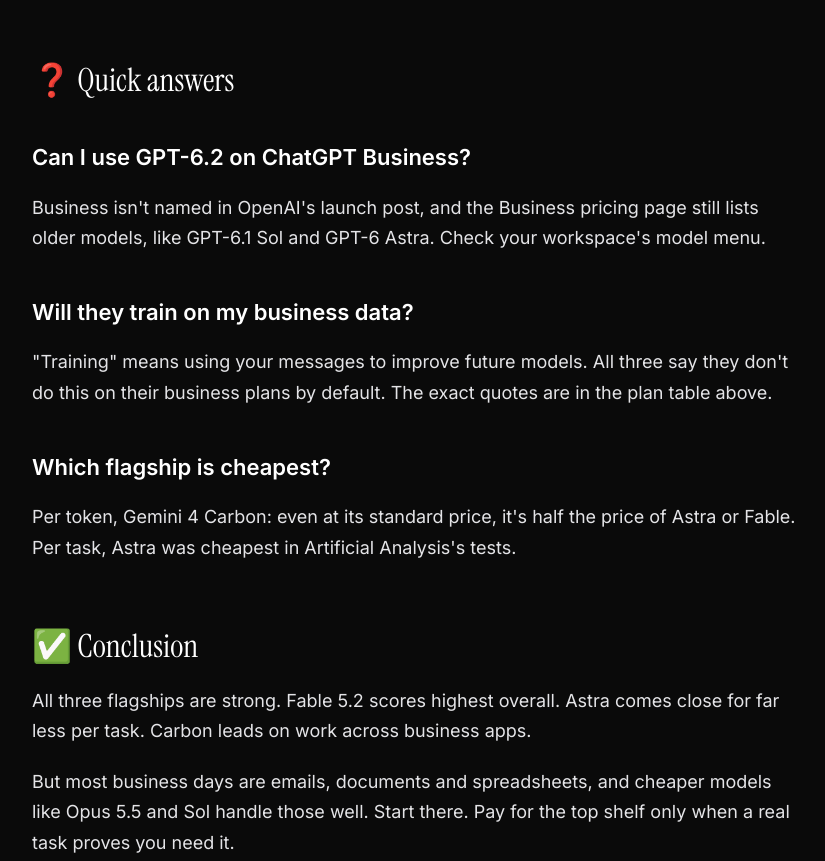
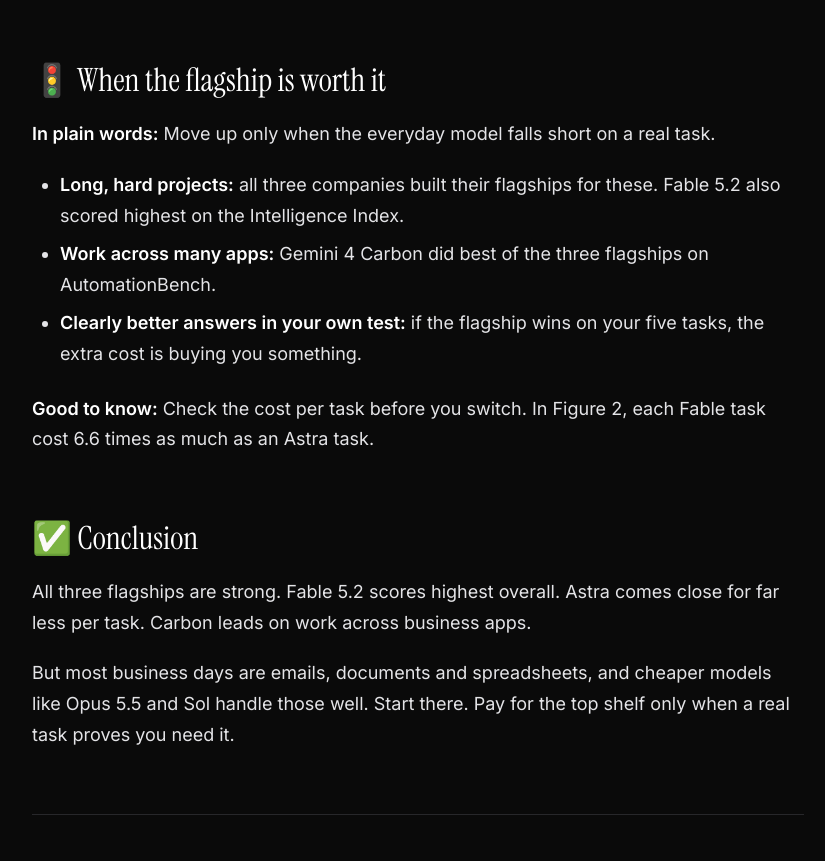
Before and after one commit to padmashri23/under-the-hood, a plain HTML site: page gpt-6-2-vs-gemini-4-carbon-vs-claude-fable-5-2/index.html in a window 1280 px wide. Shown: the part 10996-11857 px from the top of the page, without its empty margins (222-1047 px from the left). Drawn offline with Linux system fonts and the light colour scheme.

Commit message:
Replace the quick answers section with when the flagship is worth it

```diff
--- a/gpt-6-2-vs-gemini-4-carbon-vs-claude-fable-5-2/index.html
+++ b/gpt-6-2-vs-gemini-4-carbon-vs-claude-fable-5-2/index.html
@@ -529,19 +529,17 @@
   <li><strong>Watch the real cost.</strong> On the API, track cost per task, not list price.</li>
 </ol>
 
-<h2>❓ Quick answers</h2>
+<h2>🚦 When the flagship is worth it</h2>
 
-<h3>Can I use GPT-6.2 on ChatGPT Business?</h3>
+<p><strong>In plain words:</strong> Move up only when the everyday model falls short on a real task.</p>
 
-<p>Business isn't named in OpenAI's launch post, and the Business pricing page still lists older models, like GPT-6.1 Sol and GPT-6 Astra. Check your workspace's model menu.</p>
+<ul>
+  <li><strong>Long, hard projects:</strong> all three companies built their flagships for these. Fable 5.2 also scored highest on the Intelligence Index.</li>
+  <li><strong>Work across many apps:</strong> Gemini 4 Carbon did best of the three flagships on AutomationBench.</li>
+  <li><strong>Clearly better answers in your own test:</strong> if the flagship wins on your five tasks, the extra cost is buying you something.</li>
+</ul>
 
-<h3>Will they train on my business data?</h3>
-
-<p>"Training" means using your messages to improve future models. All three say they don't do this on their business plans by default. The exact quotes are in the plan table above.</p>
-
-<h3>Which flagship is cheapest?</h3>
-
-<p>Per token, Gemini 4 Carbon: even at its standard price, it's half the price of Astra or Fable. Per task, Astra was cheapest in Artificial Analysis's tests.</p>
+<p><strong>Good to know:</strong> Check the cost per task before you switch. In Figure 2, each Fable task cost 6.6 times as much as an Astra task.</p>
 
 <h2>✅ Conclusion</h2>
 
```
Also changed, not shown: 1 other file.
